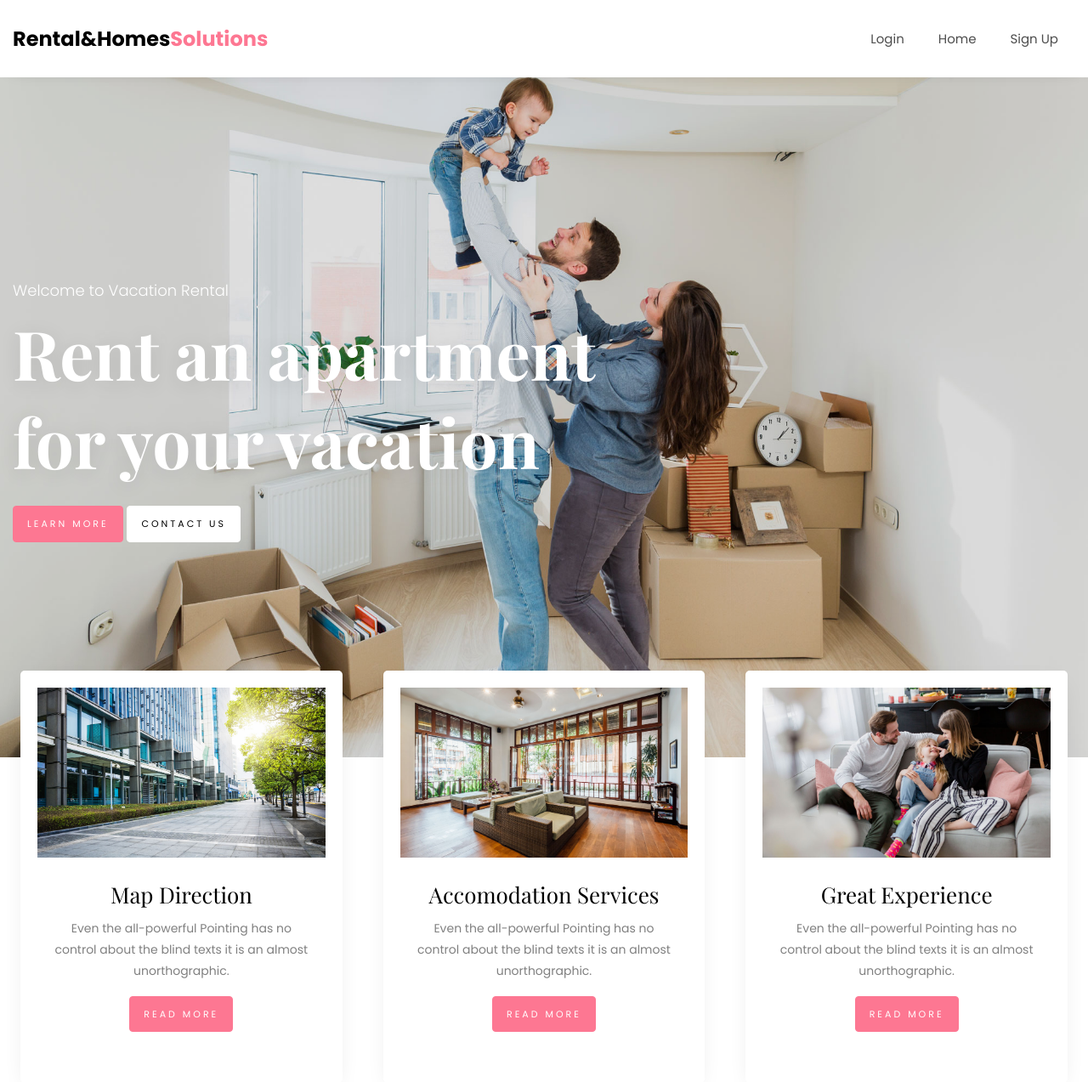
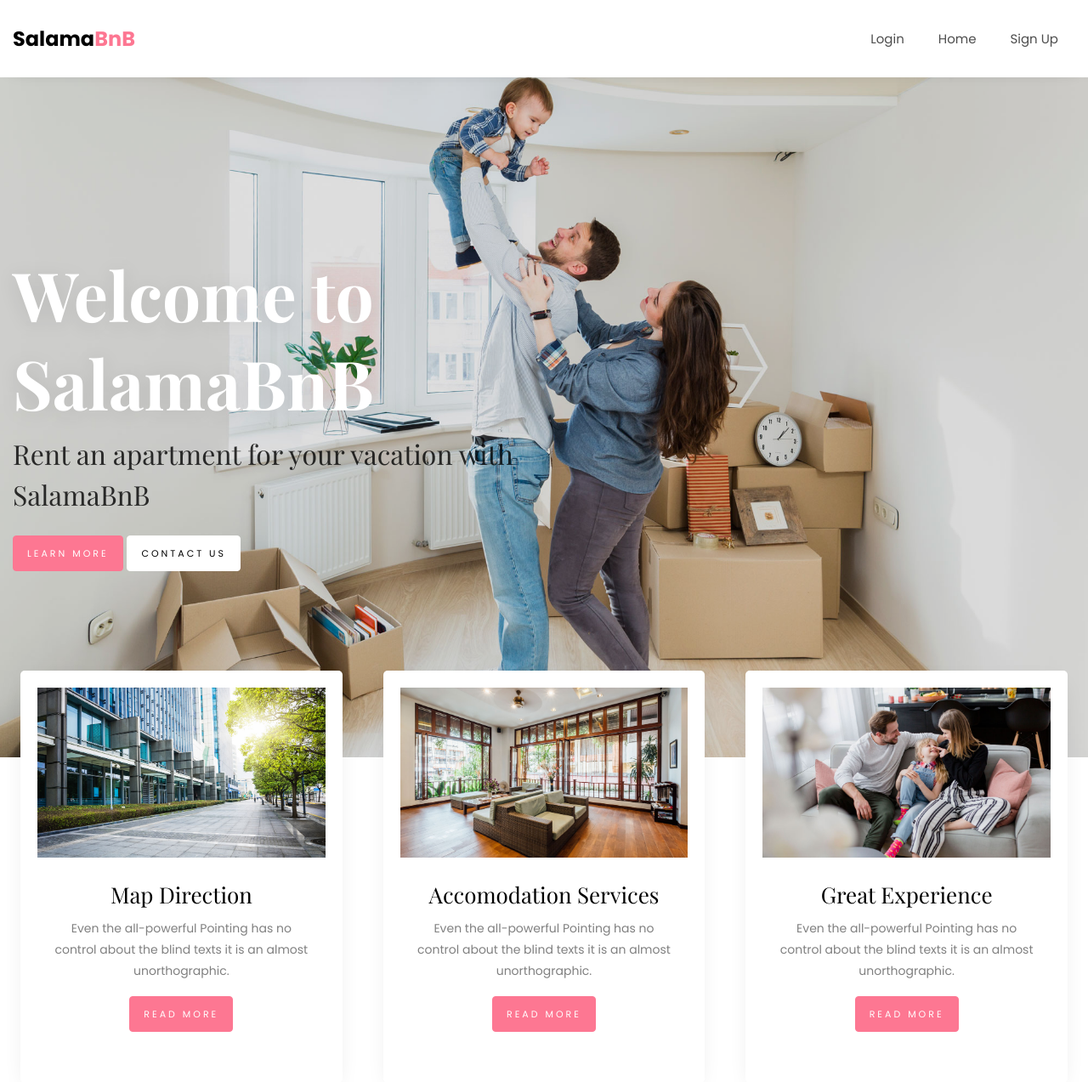
Before and after one commit to WabukoWabuko/AirBnB, a Django app: page / in a window 1280 px wide. Shown: the top 1273 px of the page at 85% size. Run offline with Django 4.2, Linux system fonts and the light colour scheme; some libraries are stand-ins or nearby versions; some web fonts are replaced.

Commit message:
IDK whats going on

```diff
--- a/App/templates/index.html
+++ b/App/templates/index.html
@@ -16,8 +16,8 @@
 <div class="container">
 <div class="row no-gutters slider-text js-fullheight align-items-center justify-content-start" data-scrollax-parent="true">
   <div class="col-md-7 ftco-animate">
-	  <h2 class="subheading">Welcome to Vacation Rental</h2>
-	  <h1 class="mb-4">Rent an apartment for your vacation</h1>
+	  <h1 class="">Welcome to SalamaBnB</h1>
+	  <h2 class="mb-4">Rent an apartment for your vacation with SalamaBnB</h2>
 	<p><a href="{% url 'login_page' %}" class="btn btn-primary">Learn more</a> <a href="{% url 'login_page' %}" class="btn btn-white">Contact us</a></p>
   </div>
 </div>
--- a/App/templates/indexbase.html
+++ b/App/templates/indexbase.html
@@ -85,7 +85,7 @@
     <!-- START OF NAV  -->
     <nav class="navbar navbar-expand-lg navbar-dark ftco_navbar bg-dark ftco-navbar-light" id="ftco-navbar">
 	    <div class="container">
-	    	<a class="navbar-brand" href="{% url 'index_page' %}">Rental&Homes<span>Solutions</span></a>
+	    	<a class="navbar-brand" href="{% url 'index_page' %}">Salama<span>BnB</span></a>
 	      <button class="navbar-toggler" type="button" data-toggle="collapse" data-target="#ftco-nav" aria-controls="ftco-nav" aria-expanded="false" aria-label="Toggle navigation">
 	        <span class="fa fa-bars"></span> Menu
 	      </button>
--- a/App/templates/payments.html
+++ b/App/templates/payments.html
@@ -52,6 +52,10 @@
                         <label for="amount" class="form-label">Enter Amount</label>
                         <input type="number" id="amount" class="form-control" placeholder="Enter amount">
                     </div>
+                    <div class="mb-3">
+                        <label for="phone" class="form-label">Enter Phone</label>
+                        <input id="phone" class="form-control" placeholder="Enter phone">
+                    </div>
                     <button type="submit" class="btn btn-primary">Pay Now</button>
                 </form>
             </div>
--- a/App/views.py
+++ b/App/views.py
@@ -152,10 +152,11 @@ def otherVerification(request):
 def dashboard(request):
     #In Dashboard should display data from the DB
     data = User.objects.all()
-    return render(request, "Dashboard.html", {'data': data})
+    return render(request, "Dashboard.html", {'data': data,})
 
 def bookings(request):
-    return render(request, "bookings.html")
+    dataBookings = Booking.objects.all()
+    return render(request, "bookings.html", {'dataBookings': dataBookings})
 
 def faq(request):
     return render(request, "faq.html")
```
Also changed, not shown: db.sqlite3.
